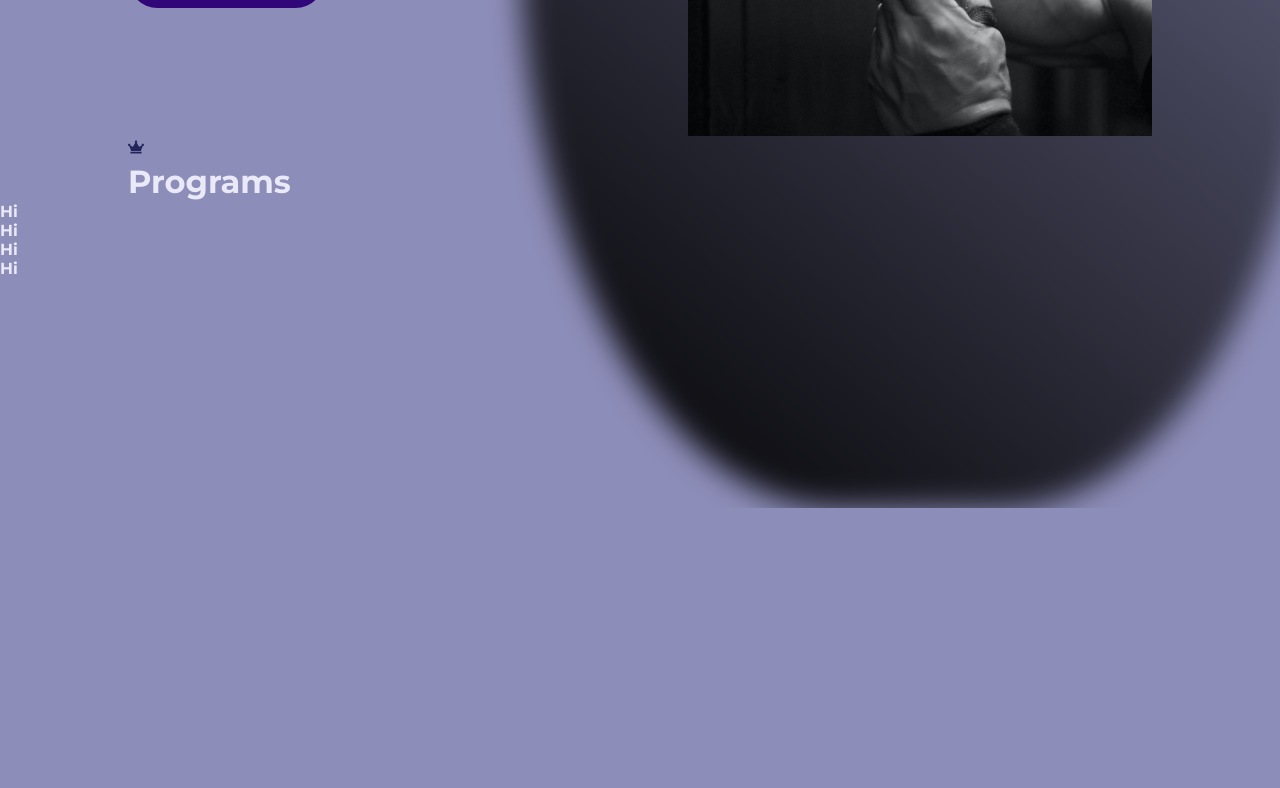
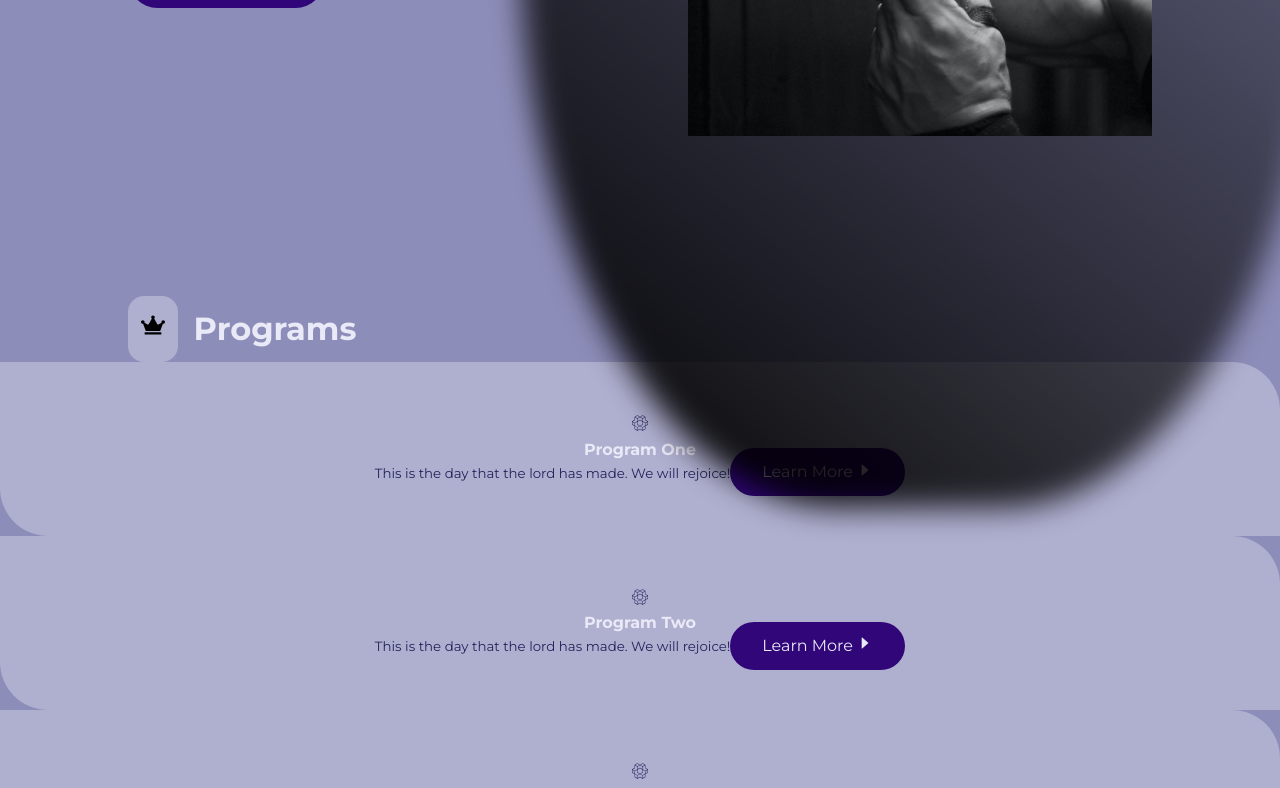
Before and after one commit to oliver-nicoll/turbo-couscous, a React (Create React App) app: page / in a window 1280 px wide. Shown: the part 560-1348 px from the top of the page. Before the commit the page ends 1068 px from the top, so only its background shows below. Built offline with nearby package versions, Linux system fonts and the light colour scheme.

Commit message:
last of the night

```diff
--- a/src/UI /Card.jsx
+++ b/src/UI /Card.jsx
@@ -4,7 +4,7 @@ const Card = ({className, children}) => {
     <article className={`card ${className}`}>
         {children}
     </article>
-
+  )
 }
 
 export default Card
--- a/src/components/Programs.jsx
+++ b/src/components/Programs.jsx
@@ -1,6 +1,9 @@
 import {FaCrown} from 'react-icons/fa'
 import SectionHead from './SectionHead'
 import {programs} from '../data'
+import Card from '../UI /Card'
+import {Link} from 'react-router-dom'
+import {AiFillCaretRight} from 'react-icons/ai'
 
 const Programs = () => {
   return (
@@ -11,7 +14,14 @@ const Programs = () => {
         <div className="programs__wrapper">
             {
                 programs.map(({id, icon, title, info, path}) => {
-                    return <h4> Hi </h4>
+                    return (
+                        <Card className="programs__program" key={id}>
+                            <span>{icon}</span>
+                            <h4>{title}</h4>
+                            <small>{info}</small>
+                            <Link to={path} className="btn sm">Learn More <AiFillCaretRight/></Link>
+                        </Card>
+                    )
                 })
             }
         </div>
--- a/src/index.css
+++ b/src/index.css
@@ -105,3 +105,37 @@ btn.sm {
 btn.sm:hover {
     background: var(--color-gray-100-);
 }
+
+
+
+
+
+section {
+    margin-top: 10rem;
+}
+
+.section__head {
+    display: flex;
+    align-items: center;
+    gap: 1rem;
+
+}
+
+.section__head span {
+    background: var(--color-gray-200);
+    padding: 0.8rem;
+    border-radius: 1rem;
+    color: var(--color-secondary);
+    font-size: 1.5rem;
+}
+
+
+
+
+.card {
+    background: var(--color-gray-200);
+    border: 2px solid transparent;
+    text-align: center;
+    padding: 3rem 2rem;
+    border-radius: 0 3rem 0 3rem;
+}
```
